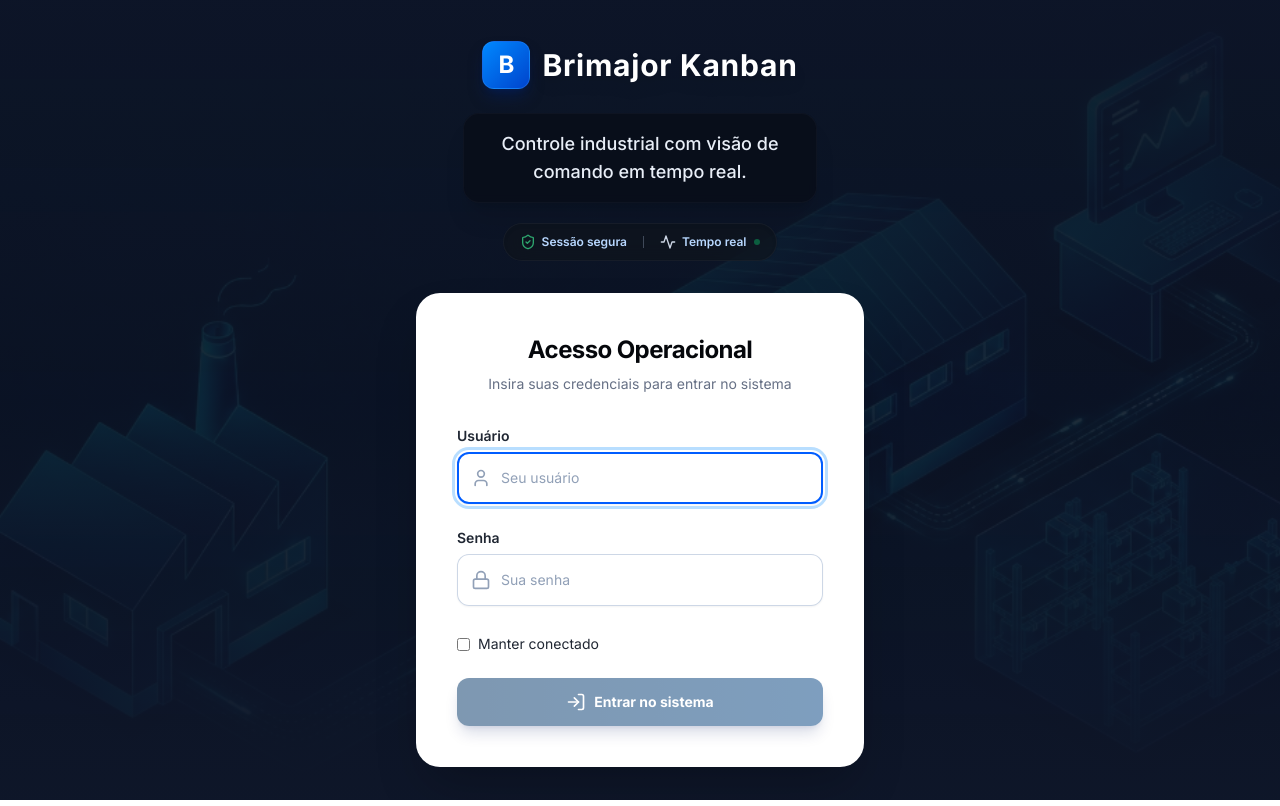
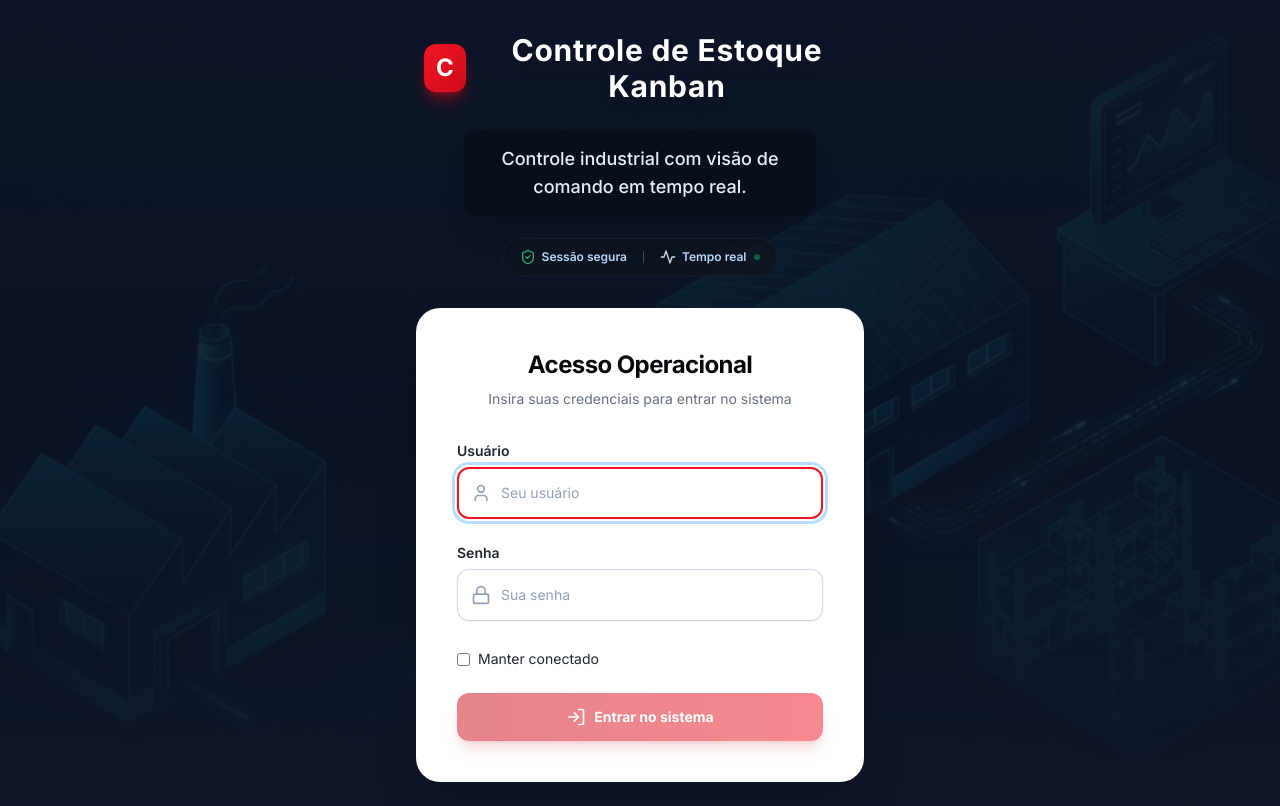
Before and after one commit to RikThaylon/kanban-estoque, a React (Vite) app in the folder frontend/: page /login in a window 1280 px wide. Built offline with nearby package versions, Linux system fonts and the light colour scheme; no server answers.

Commit message:
feat(ui): atualiza identidade visual para Controle de Estoque Kanban e corrige labels do grafo

```diff
--- a/frontend/src/components/layout/Header.jsx
+++ b/frontend/src/components/layout/Header.jsx
@@ -63,7 +63,7 @@ const Header = () => {
           </button>
 
           <div className="min-w-0">
-            <p className="text-[10px] uppercase font-bold text-primary hidden sm:block">Brimajor Kanban</p>
+            <p className="text-[10px] uppercase font-bold text-primary hidden sm:block">Controle de Estoque Kanban</p>
             <h1 className="font-display text-base sm:text-lg font-bold text-steel-900 leading-tight truncate">{title}</h1>
             <p className="text-xs text-steel-500 hidden md:block truncate">{subtitle}</p>
           </div>
@@ -77,7 +77,7 @@ const Header = () => {
 
           <Link
             to="/alertas"
-            className="relative p-2 text-steel-600 hover:text-primary hover:bg-blue-50 rounded-md transition-colors"
+            className="relative p-2 text-steel-600 hover:text-primary hover:bg-brand-primary/10 rounded-md transition-colors"
             aria-label="Alertas"
           >
             <Bell className="w-5 h-5" />
@@ -95,7 +95,7 @@ const Header = () => {
               <p className="text-sm font-bold text-steel-900 leading-tight truncate max-w-[150px]">{user?.nome || 'Usuário'}</p>
               <p className="text-xs text-steel-500 capitalize">{(user?.perfil || 'Perfil').replace(/_/g, ' ')}</p>
             </div>
-            <div className="w-9 h-9 rounded-full bg-gradient-to-br from-blue-500 to-blue-700 flex items-center justify-center text-white shrink-0 shadow-sm">
+            <div className="w-9 h-9 rounded-full bg-gradient-to-br from-brand-primary to-brand-deep flex items-center justify-center text-white shrink-0 shadow-sm">
               <User className="w-4 h-4" />
             </div>
             <button
--- a/frontend/src/components/layout/Sidebar.jsx
+++ b/frontend/src/components/layout/Sidebar.jsx
@@ -61,13 +61,13 @@ const Sidebar = () => {
     >
       <div className="h-16 flex items-center justify-between border-b border-white/10 px-4">
         <div className="flex items-center gap-3 overflow-hidden whitespace-nowrap">
-          <div className="w-9 h-9 rounded-md bg-accent flex items-center justify-center shrink-0 font-display font-black text-lg text-white shadow-[0_0_0_1px_rgba(255,255,255,0.20),0_10px_24px_rgba(0,93,255,0.32)]">
-            B
+          <div className="w-9 h-9 rounded-md bg-accent flex items-center justify-center shrink-0 font-display font-black text-lg text-white shadow-[0_0_0_1px_rgba(255,255,255,0.20),0_10px_24px_rgba(241,21,35,0.32)]">
+            C
           </div>
           {sidebarOpen && (
             <div className="min-w-0">
-              <span className="block font-display font-bold text-lg leading-tight">Brimajor</span>
-              <span className="block text-[10px] uppercase text-white/55">Kanban Estoque</span>
+              <span className="block font-display font-bold text-lg leading-tight">Controle de</span>
+              <span className="block text-[10px] uppercase text-white/55">Estoque Kanban</span>
             </div>
           )}
         </div>
@@ -89,7 +89,7 @@ const Sidebar = () => {
             className={({ isActive }) => `
               relative flex items-center gap-3 px-3 py-2.5 rounded-md transition-all overflow-hidden whitespace-nowrap
               ${isActive
-                ? 'bg-accent/25 text-white font-bold shadow-[inset_3px_0_0_#0088ff]'
+                ? 'bg-accent/25 text-white font-bold shadow-[inset_3px_0_0_#F11523]'
                 : 'text-white/[0.68] hover:bg-white/[0.09] hover:text-white'}
             `}
             title={!sidebarOpen ? item.label : ''}
@@ -103,7 +103,7 @@ const Sidebar = () => {
       {sidebarOpen && (
         <div className="m-3 rounded-lg border border-white/8 bg-white/[0.05] p-3 text-xs">
           <div className="flex items-center gap-2.5">
-            <div className="w-8 h-8 rounded-full bg-gradient-to-br from-blue-400 to-blue-600 flex items-center justify-center text-white text-sm font-bold shrink-0">
+            <div className="w-8 h-8 rounded-full bg-gradient-to-br from-brand-primary to-brand-deep flex items-center justify-center text-white text-sm font-bold shrink-0">
               {(user?.nome || 'U').charAt(0).toUpperCase()}
             </div>
             <div className="min-w-0">
--- a/frontend/src/pages/GrafoRelacionamentos.jsx
+++ b/frontend/src/pages/GrafoRelacionamentos.jsx
@@ -656,19 +656,19 @@ const GrafoRelacionamentos = () => {
                         markerEnd="url(#arrow-grafo)"
                       />
                       {source && target && highlighted && (
-                        <text
-                          x={(source.x + target.x + NODE_W) / 2}
-                          y={(source.y + target.y + NODE_H) / 2 - 8}
-                          textAnchor="middle"
-                          fontSize="10"
-                          fontWeight="700"
-                          fill="#3F4959"
-                          paintOrder="stroke"
-                          stroke="#ffffff"
-                          strokeWidth="4"
+                        <foreignObject
+                          x={(source.x + target.x + NODE_W) / 2 - 45}
+                          y={(source.y + target.y + NODE_H) / 2 - 14}
+                          width={90}
+                          height={28}
+                          className="overflow-visible"
                         >
-                          {compactText(edge.label, 20)}
-                        </text>
+                          <div className="flex items-center justify-center w-full h-full">
+                            <span className="bg-white/95 text-slate-700 text-[10px] font-bold px-1.5 py-0.5 rounded-md border border-slate-200 shadow-sm whitespace-nowrap">
+                              {compactText(edge.label, 20)}
+                            </span>
+                          </div>
+                        </foreignObject>
                       )}
                     </g>
                   );
--- a/frontend/src/pages/Login.jsx
+++ b/frontend/src/pages/Login.jsx
@@ -44,11 +44,11 @@ const Login = () => {
         {/* Header Branding (with subtle glow/glass on text for contrast) */}
         <div className="flex flex-col items-center text-center mb-6 sm:mb-8 w-full">
           <div className="flex items-center gap-3 mb-4 p-2">
-            <div className="flex items-center justify-center w-10 h-10 sm:w-12 sm:h-12 rounded-xl bg-gradient-to-br from-blue-500 to-blue-700 text-white text-xl sm:text-2xl font-bold shadow-lg shadow-blue-900/50 border border-blue-400/30">
-              B
+            <div className="flex items-center justify-center w-10 h-10 sm:w-12 sm:h-12 rounded-xl bg-gradient-to-br from-brand-primary to-brand-deep text-white text-xl sm:text-2xl font-bold shadow-lg shadow-brand-deep/50 border border-brand-primary/30">
+              C
             </div>
             <span className="text-2xl sm:text-3xl font-bold tracking-wide text-white drop-shadow-lg">
-              Brimajor Kanban
+              Controle de Estoque Kanban
             </span>
           </div>
 
@@ -157,7 +157,7 @@ const Login = () => {
             <button
               type="submit"
               disabled={loading || !username || !senha}
-              className="group relative flex w-full justify-center items-center gap-2 rounded-xl bg-gradient-to-r from-[#003366] to-[#004080] px-4 py-3.5 text-sm font-bold text-white shadow-lg shadow-blue-900/30 hover:from-[#002244] hover:to-[#003366] hover:shadow-xl focus-visible:outline focus-visible:outline-2 focus-visible:outline-offset-2 focus-visible:outline-[#003366] active:scale-[0.98] disabled:opacity-50 disabled:cursor-not-allowed transition-all duration-200"
+              className="group relative flex w-full justify-center items-center gap-2 rounded-xl bg-gradient-to-r from-brand-deep to-brand-primary px-4 py-3.5 text-sm font-bold text-white shadow-lg shadow-brand-deep/30 hover:from-brand-primary hover:to-brand-deep hover:shadow-xl focus-visible:outline focus-visible:outline-2 focus-visible:outline-offset-2 focus-visible:outline-brand-deep active:scale-[0.98] disabled:opacity-50 disabled:cursor-not-allowed transition-all duration-200"
             >
               {loading ? (
                 <>
--- a/frontend/tailwind.config.js
+++ b/frontend/tailwind.config.js
@@ -1,8 +1,8 @@
 /** @type {import('tailwindcss').Config} */
-const brimajor = {
-  primary: '#005DFF',
-  primaryDeep: '#0044CC',
-  accent: '#0088FF',
+const brandColors = {
+  primary: '#F11523',
+  primaryDeep: '#CC0B18',
+  accent: '#FF3344',
   black: '#000000',
   white: '#FFFFFF',
 };
@@ -13,9 +13,9 @@ const blueScale = {
   200: '#B8D8FF',
   300: '#83BBFF',
   400: '#3F98FF',
-  500: brimajor.accent,
-  600: brimajor.primary,
-  700: brimajor.primaryDeep,
+  500: brandColors.accent,
+  600: brandColors.primary,
+  700: brandColors.primaryDeep,
   800: '#00339A',
   900: '#001F66',
   950: '#00123D',
@@ -42,16 +42,16 @@ export default {
       inherit: 'inherit',
       current: 'currentColor',
       transparent: 'transparent',
-      black: brimajor.black,
-      white: brimajor.white,
-      primary: brimajor.primary,
-      accent: brimajor.accent,
+      black: brandColors.black,
+      white: brandColors.white,
+      primary: brandColors.primary,
+      accent: brandColors.accent,
       brand: {
-        primary: brimajor.primary,
-        secondary: brimajor.black,
-        accent: brimajor.accent,
-        deep: brimajor.primaryDeep,
-        neutral: brimajor.white,
+        primary: brandColors.primary,
+        secondary: brandColors.black,
+        accent: brandColors.accent,
+        deep: brandColors.primaryDeep,
+        neutral: brandColors.white,
       },
       navy: blueScale,
       blue: blueScale,
@@ -70,8 +70,8 @@ export default {
       neutral: neutralScale,
       stone: neutralScale,
       signal: {
-        blue: brimajor.primary,
-        cyan: brimajor.accent,
+        blue: brandColors.primary,
+        cyan: brandColors.accent,
         green: '#0B7A4B',
         amber: '#B86700',
         red: '#CC2030',
--- a/package.json
+++ b/package.json
@@ -2,7 +2,7 @@
   "name": "kanban-estoque",
   "version": "1.0.0",
   "private": true,
-  "description": "BRIMAJOR Kanban Estoque - SaaS de controle de estoque com Kanban, RACI e previsoes ML",
+  "description": "Controle de Estoque Kanban - SaaS de controle de estoque com Kanban, RACI e previsoes ML",
   "scripts": {
     "install:all": "npm install && npm install --prefix backend && npm install --prefix frontend",
     "db:migrate": "npm run migrate --prefix backend",
```
